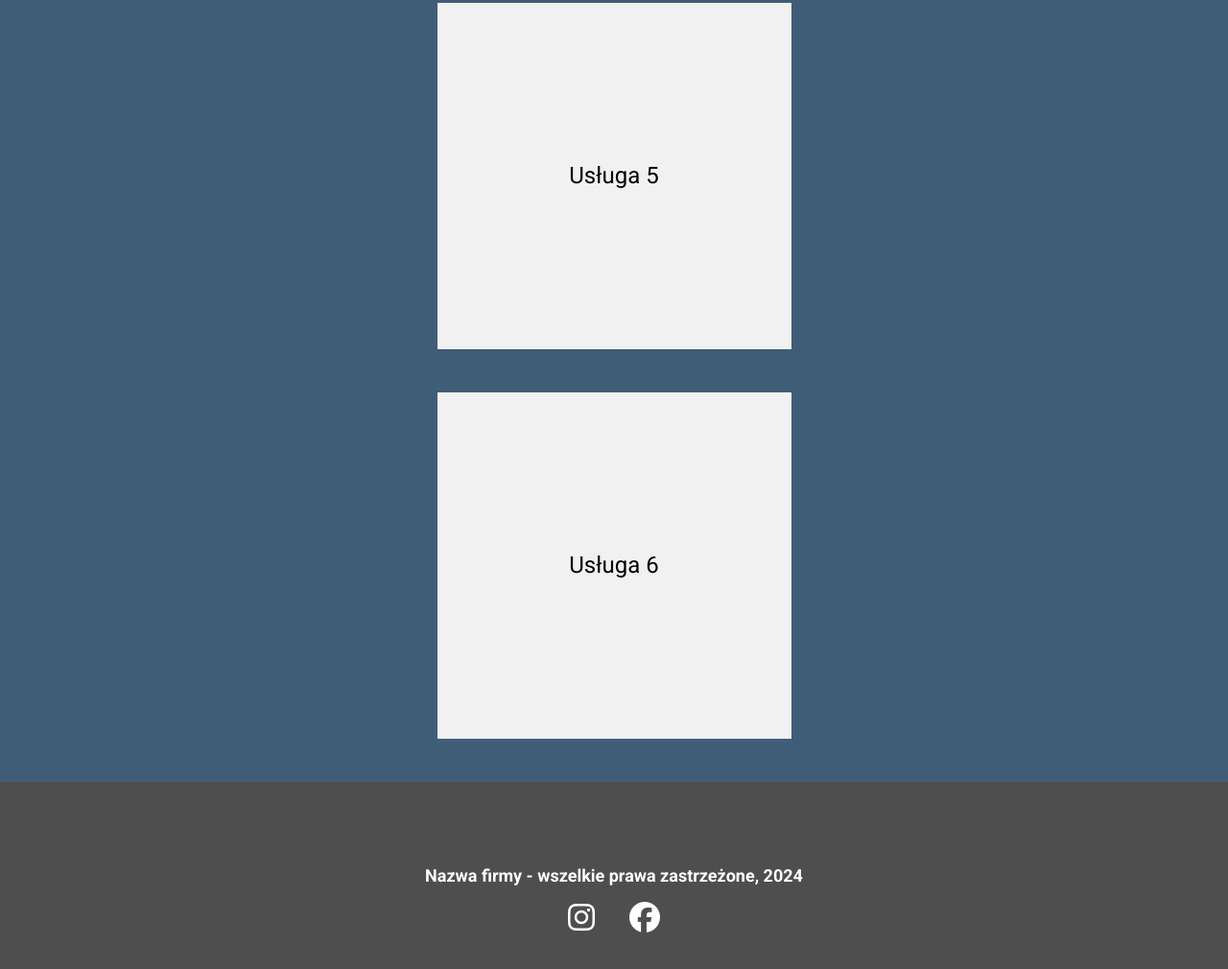
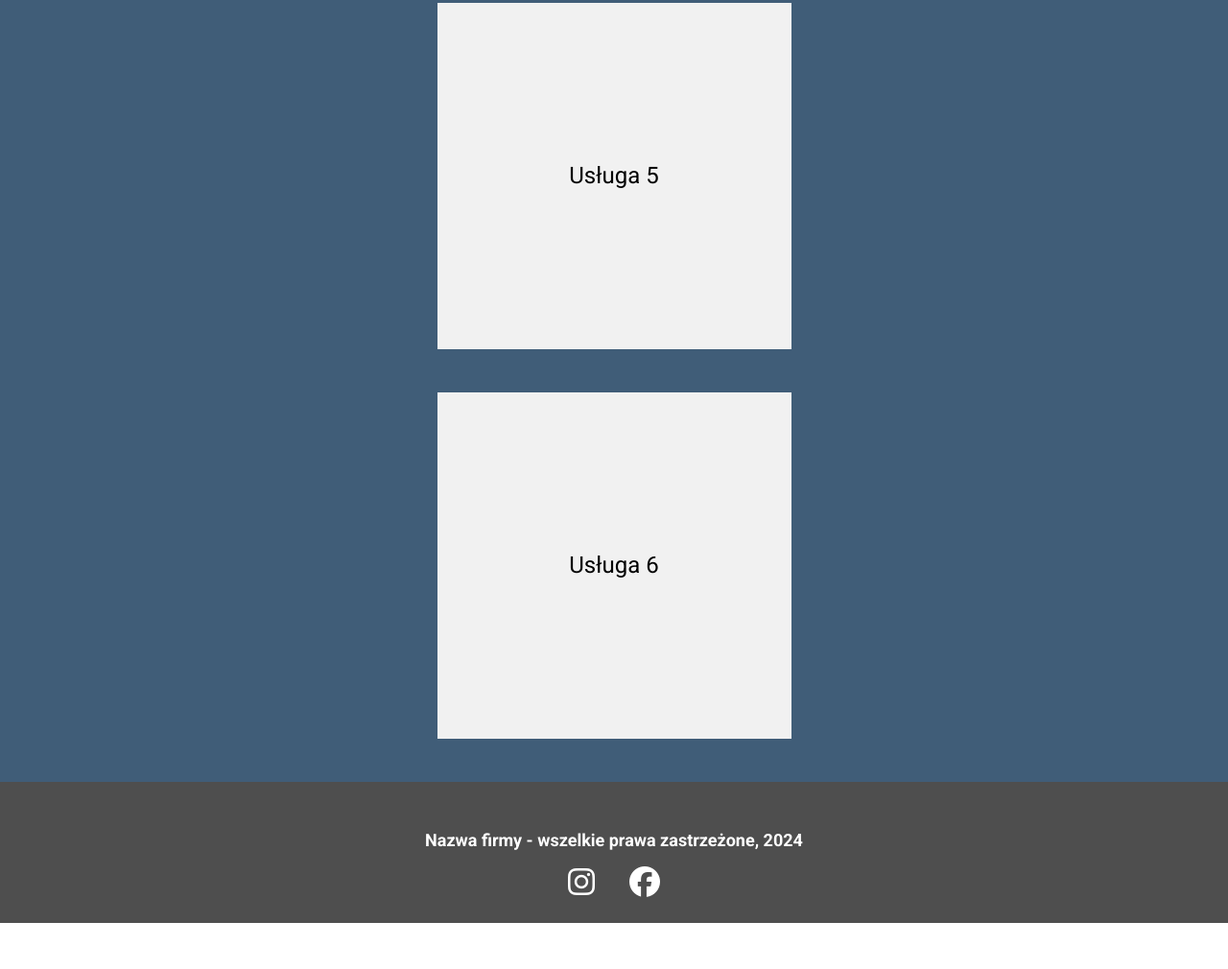
Before and after one commit to Delicadency/Project-1, a plain HTML site: page index.html in a window 1280 px wide. Shown: the part 3638-4648 px from the top of the page at 96% size. After the commit the page ends 4600 px from the top, so only its background shows below. Drawn offline with Linux system fonts and the light colour scheme.

Commit message:
changed footer margins

```diff
--- a/style.css
+++ b/style.css
@@ -174,14 +174,13 @@ body {
   height: 147px;
   color: var(--text-secondary);
   background-color: var(--navbar);
-  padding: 42px 0;
 }
 .icon {
   color: var(--text-secondary);
-  margin: 18px;
+  margin: 18px 18px 30px 18px;
 }
 .footer .container .paragraph {
-  margin: 15px;
+  margin: 38px 15px 15px 15px;
 }
 @media (min-width: 1200px) {
   .container {
```
